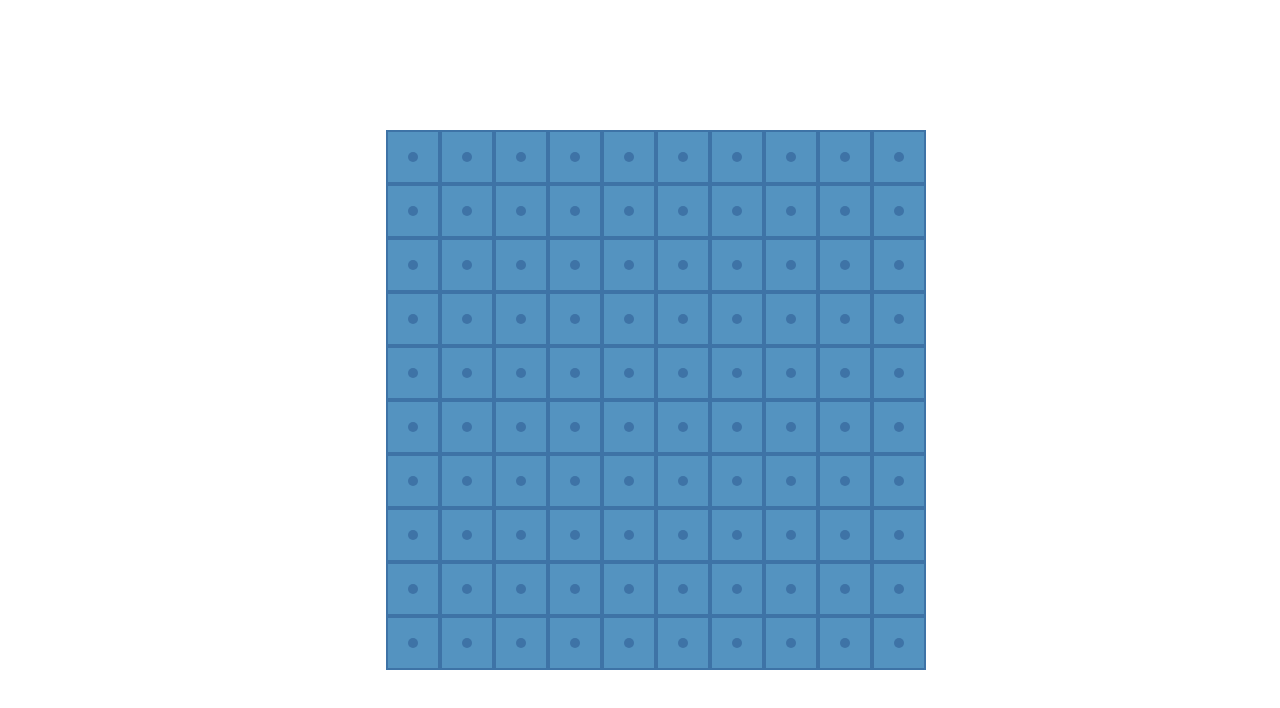
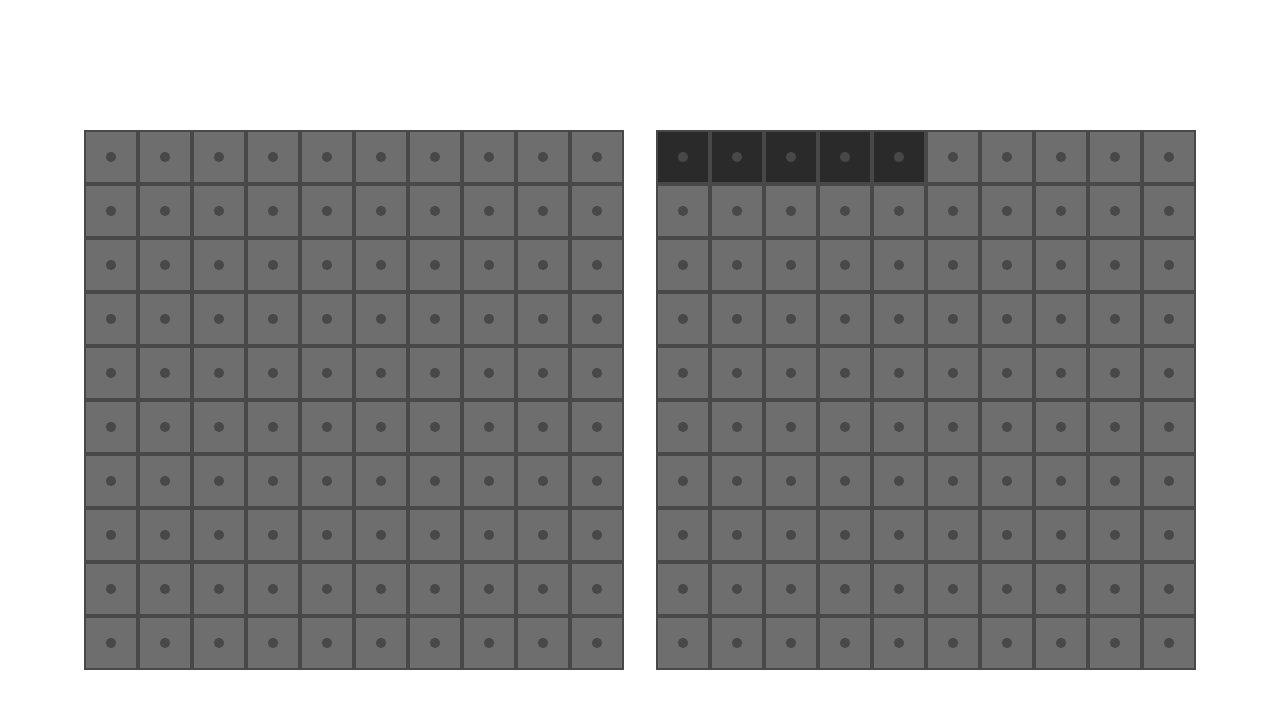
Before and after one commit to j0srisk/battleship, a website built with Vite: page index.html in a window 1280 px wide. Built offline with nearby package versions, Linux system fonts and the light colour scheme.

Commit message:
added computer counter attack

```diff
--- a/main.js
+++ b/main.js
@@ -7,48 +7,83 @@ const gameContainer = document.createElement('div');
 gameContainer.classList.add('game-container');
 app.appendChild(gameContainer);
 
-const player1GameboardContainer = document.createElement('div');
-player1GameboardContainer.classList.add('gameboard-container');
-player1GameboardContainer.classList.add('player1');
-gameContainer.appendChild(player1GameboardContainer);
+//pretty much duplicated from renderUserGameboard
+//refactor later
+function renderProgramGameboard() {
+  const programGameboardContainer = document.createElement('div');
+  programGameboardContainer.classList.add('gameboard-container');
+  programGameboardContainer.classList.add('program');
+  gameContainer.appendChild(programGameboardContainer);
 
-const player2GameboardContainer = document.createElement('div');
-player2GameboardContainer.classList.add('gameboard-container');
-player2GameboardContainer.classList.add('player2');
-gameContainer.appendChild(player2GameboardContainer);
-
-function renderGameboard() {
-  let player2gameBoard = game.player2.board;
-  for (let i = 0; i < player2gameBoard.board.length; i++) {
+  let programGameboard = game.program.board;
+  for (let i = 0; i < programGameboard.board.length; i++) {
     let cell = document.createElement('div');
     cell.classList.add('gameboard-cell');
-    // rendering ships
-    // if (player2gameBoard.board[i] != null) {
-    //   cell.classList.add('ship');
-    // }
     cell.id = i;
     let peg = document.createElement('div');
     peg.classList.add('peg');
     cell.appendChild(peg);
-    player2GameboardContainer.appendChild(cell);
-    cell.onclick = function() {renderAttack(i)};
+    programGameboardContainer.appendChild(cell);
+
+    cell.onclick = function() {renderAttack(i)}
   };
+}
+
+
+function renderUserGameboard() {
+  const userGameboardContainer = document.createElement('div');
+  userGameboardContainer.classList.add('gameboard-container');
+  userGameboardContainer.classList.add('user');
+  gameContainer.appendChild(userGameboardContainer);
+
+  let userGameboard = game.user.board;
+  for (let i = 0; i < userGameboard.board.length; i++) {
+    let cell = document.createElement('div');
+    cell.classList.add('gameboard-cell');
+    //rendering ships
+    if (userGameboard.board[i] != null) {
+      cell.classList.add('ship');
+    }
+    cell.id = i;
+    let peg = document.createElement('div');
+    peg.classList.add('peg');
+    cell.appendChild(peg);
+    userGameboardContainer.appendChild(cell);
+  }
 }
 
 function renderAttack(id) {
   let attackedCell = document.getElementById(id);
   let attackedPeg = attackedCell.querySelector('.peg');
-  if(game.attack(id) === 'hit') {
-    attackedPeg.classList.add('hit');
+
+  //checks if the cell has already been attacked
+  if (attackedPeg.classList.contains('hit') || attackedPeg.classList.contains('miss')) {
+    return;
+  //attacks the cell if not already attacked
   } else {
-    attackedPeg.classList.add('miss');
+    let attackResult = game.attack(id);
+    if(attackResult === 'hit') {
+      attackedPeg.classList.add('hit');
+    } else if (attackResult === 'miss') {
+      attackedPeg.classList.add('miss');
+    }
   }
 
-  if (game.player2.board.allSunk()) {
-    alert('Player 1 wins!');
+  for (let i = 0; i < game.user.board.board.length; i++) {
+    const userGameboard = document.querySelector('.user');
+    const cell = userGameboard.querySelector(`[id="${i}"]`);
+    const peg = cell.querySelector('.peg');
+    if (game.user.board.board[i] != null) {
+      if (game.user.board.board[i] === 'miss') {
+        peg.classList.add('miss');
+      } else if (game.user.board.board[i].hit.includes(i)) {
+        peg.classList.add('hit');
+      }
+    }
   }
 }
 
 let game = gameController();
 
-renderGameboard();
+renderProgramGameboard();
+renderUserGameboard();
--- a/src/factories/gameboard.js
+++ b/src/factories/gameboard.js
@@ -19,6 +19,7 @@ const gameboardFactory = () => {
             return 'hit';
         } else {
             board[position] = 'miss';
+            return 'miss';
         }
     };
 
--- a/src/gameController.js
+++ b/src/gameController.js
@@ -4,34 +4,60 @@ import playerFactory from './factories/player.js';
 
 const gameController = () => {
     //create players
-    const player1 = playerFactory('player1', 'Player 1');
-    const player2 = playerFactory('player2', 'Player 2');
+    const user = playerFactory('user', 'User');
+    const program = playerFactory('program', 'Program');
 
-    let currentPlayer = player1;
-    let otherPlayer = player2;
+
 
     //place ships
-    player1.board.placeShip(player1.ships[0], 0, 'horizontal');
-    player1.board.placeShip(player1.ships[1], 10, 'horizontal');
-    player1.board.placeShip(player1.ships[2], 20, 'horizontal');
-    player1.board.placeShip(player1.ships[3], 30, 'horizontal');
-    player1.board.placeShip(player1.ships[4], 40, 'horizontal');
+    user.board.placeShip(user.ships[0], 0, 'horizontal');
+    // user.board.placeShip(user.ships[1], 10, 'horizontal');
+    // user.board.placeShip(user.ships[2], 20, 'horizontal');
+    // user.board.placeShip(user.ships[3], 30, 'horizontal');
+    // user.board.placeShip(user.ships[4], 40, 'horizontal');
 
-    player2.board.placeShip(player2.ships[0], 0, 'horizontal');
-    player2.board.placeShip(player2.ships[1], 10, 'horizontal');
-    player2.board.placeShip(player2.ships[2], 20, 'horizontal');
-    player2.board.placeShip(player2.ships[3], 30, 'horizontal');
-    player2.board.placeShip(player2.ships[4], 40, 'horizontal');
+    program.board.placeShip(program.ships[0], 0, 'horizontal');
+    // program.board.placeShip(program.ships[1], 10, 'horizontal');
+    // program.board.placeShip(program.ships[2], 20, 'horizontal');
+    // program.board.placeShip(program.ships[3], 30, 'horizontal');
+    // program.board.placeShip(program.ships[4], 40, 'horizontal');
 
     //attack
     const attack = (position) => {
-        console.log(otherPlayer.name, position);
-        if (otherPlayer.board.receiveAttack(position)) {
+        const attackResult = program.board.receiveAttack(position);
+
+        counterAttack();
+
+        if (attackResult === 'hit') {
             return 'hit';
-        };
+        } else if (attackResult === 'miss') {
+            return 'miss';
+        }
     };
 
-    return { player1, player2, attack }
+    let counterAttacks = [];
+
+    const counterAttack = () => {
+        let counterAttackPosition = Math.floor(Math.random() * 100);
+        console.log(counterAttacks)
+        while (counterAttacks.includes(counterAttackPosition)) {
+            console.log("loop")
+            counterAttackPosition = Math.floor(Math.random() * 100);
+        }
+        counterAttacks.push(counterAttackPosition); // add new position to array
+        user.board.receiveAttack(counterAttackPosition);
+    };
+
+    //check if all ships are sunk and declare winner
+    const checkWinner = () => {
+        if (user.board.allSunk()) {
+            return 'Program';
+        } else if (program.board.allSunk()) {
+            return 'User';
+        }
+    };
+
+    return { user, program, attack, checkWinner }
 }
 
 export default gameController;
--- a/style.css
+++ b/style.css
@@ -108,25 +108,15 @@ button:focus-visible {
 }
 
 .gameboard-cell.ship {
-  background-color: #6e6e6e !important;
+  background-color: #2a2a2a !important;
 }
 
-.gameboard-container.player1 .peg {
-  background-color: #ad3c34;
+.gameboard-container {
+  background-color: #6e6e6e;
 }
 
-.gameboard-container.player1 .gameboard-cell {
-  background-color: #d14b40;
-  border-color: #ad3c34;
-}
-
-.gameboard-container.player2 .peg {
-  background-color: #3e73a6;
-}
-
-.gameboard-container.player2 .gameboard-cell {
-  background-color: #5493c0;
-  border-color: #3e73a6;
+.gameboard-cell {
+  border-color: #484848 !important;
 }
 
 .gameboard {
@@ -153,12 +143,13 @@ button:focus-visible {
   width: 10px;
   height: 10px;
   border-radius: 100%;
+  background-color: #484848;
 }
 
 .hit {
   width: 10px;
   height: 10px;
-  border: 5px solid #d14b40;
+  border: 5px solid #d14b40 !important;
   border-radius: 100%;
   background-color: #ad3c34 !important;
 }
```
